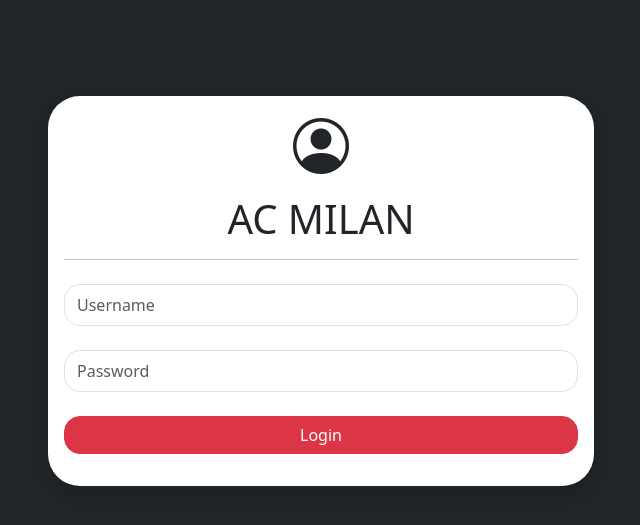
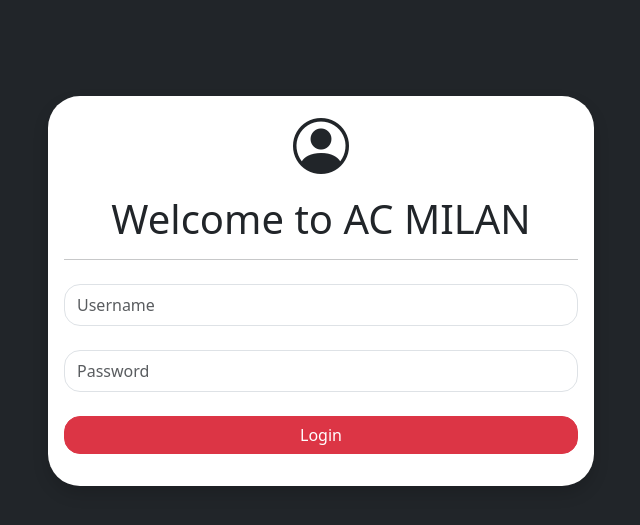
Before and after one commit to ilhamramadhan25/acmilan, a PHP site: page /login.php in a window 1280 px wide. Shown: the top 525 px of the page, without its empty margins (319-959 px from the left). Run offline with PHP 8.4, Linux system fonts and the light colour scheme.

Commit message:
ubah judul form login

```diff
--- a/login.php
+++ b/login.php
@@ -36,7 +36,7 @@ if(isset($_SESSION['username']))
                     <div class="card-body">
                         <div class="text-center mb-3">
                             <i class="bi bi-person-circle h1 display-4"></i>
-                            <p><h1>AC MILAN</h1></p>
+                            <p><h1>Welcome to AC MILAN</h1></p>
                             <hr />
                         </div>
                         <form action="" method="post" id="loginform">
```
